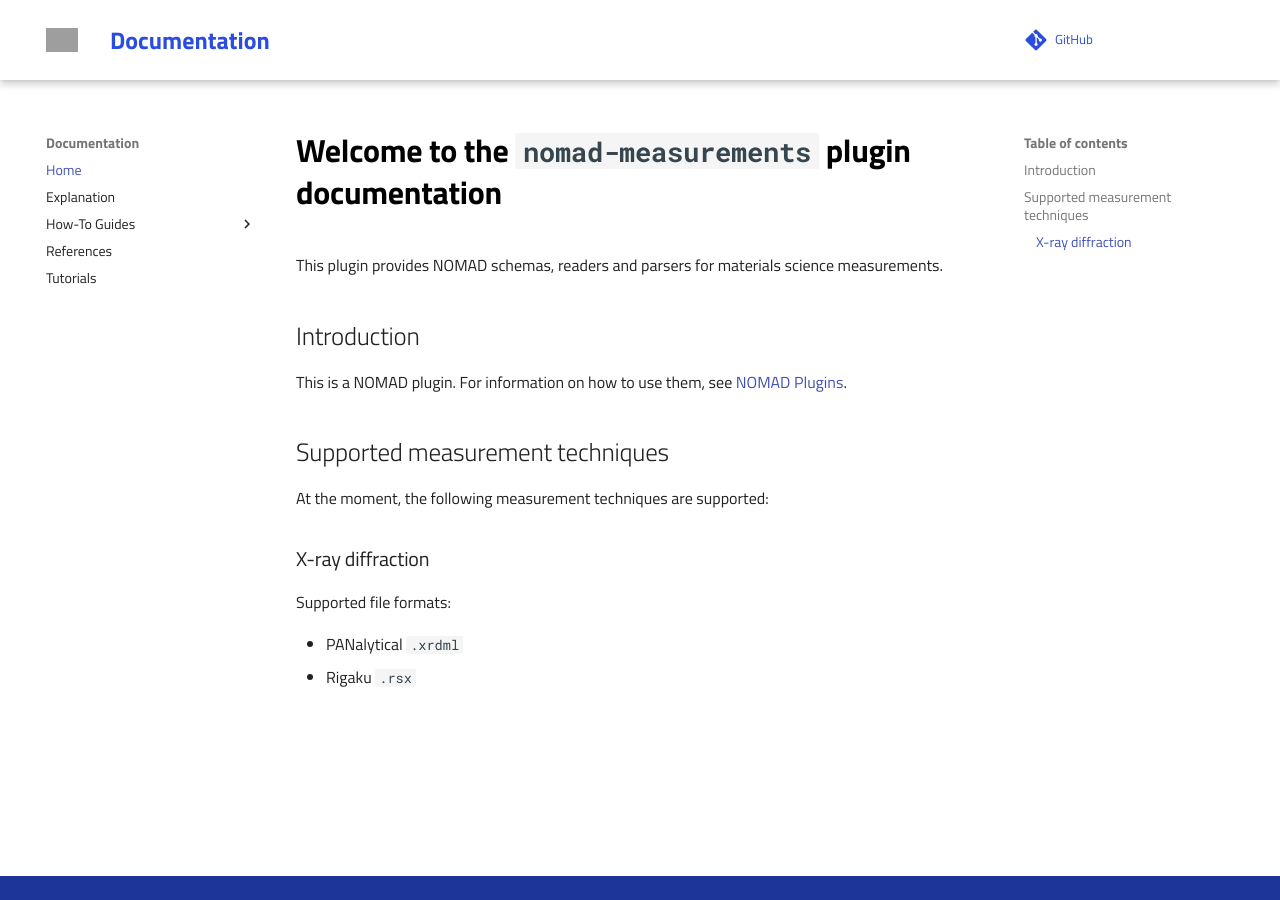
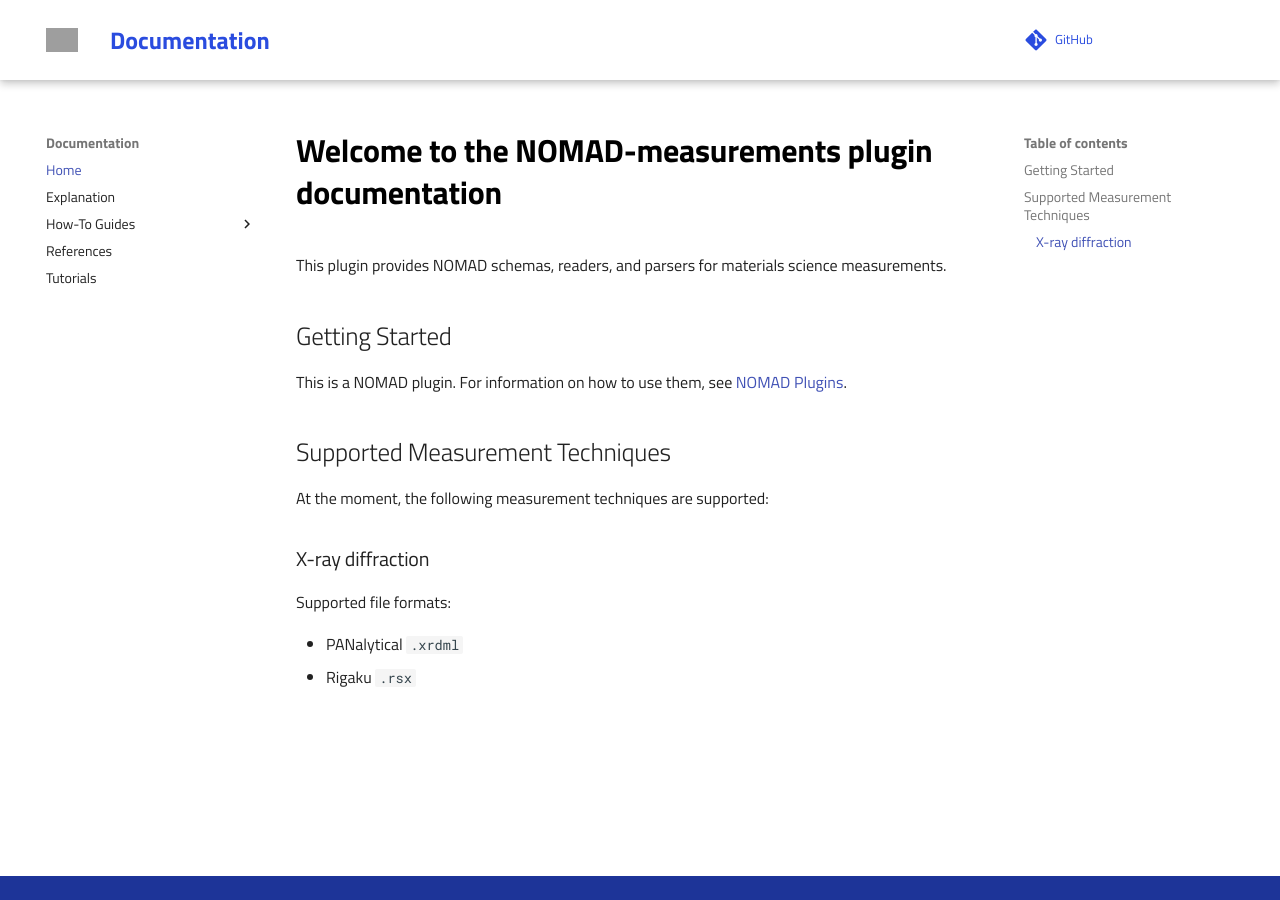
Before and after one commit to FAIRmat-NFDI/nomad-measurements, an MkDocs documentation site: the page built from docs/index.md, in a window 1280 px wide. Built offline with MkDocs 1.6.1 and Material for MkDocs 9.7.7, drawn with Linux system fonts in a browser that asks for light colours; comment, search, counter and statistics services are not loaded; grey boxes are pictures that could not be loaded.

```diff
--- a/docs/index.md
+++ b/docs/index.md
@@ -1,12 +1,12 @@
-# Welcome to the `nomad-measurements` plugin documentation
+# Welcome to the **NOMAD-measurements** plugin documentation
 
-This plugin provides NOMAD schemas, readers and parsers for materials science measurements.
+This plugin provides NOMAD schemas, readers, and parsers for materials science measurements.
 
-## Introduction
+## Getting Started
 
-This is a NOMAD plugin. For information on how to use them, see [NOMAD Plugins](https://nomad-lab/prod/v1/staging/docs/plugins.html).
+This is a NOMAD plugin. For information on how to use them, see [NOMAD Plugins](https://nomad-lab.eu/prod/v1.0/docs/plugins.html).
 
-## Supported measurement techniques
+## Supported Measurement Techniques
 
 At the moment, the following measurement techniques are supported:
 
--- a/mkdocs.yml
+++ b/mkdocs.yml
@@ -3,6 +3,7 @@ site_description: |
   The documentation for NOMAD plugin nomad-measurements.
 site_author: The NOMAD Authors
 repo_url: https://github.com/FAIRmat-NFDI/nomad-measurements
+edit_uri: ""
 
 nav:
   - Home: index.md
```
